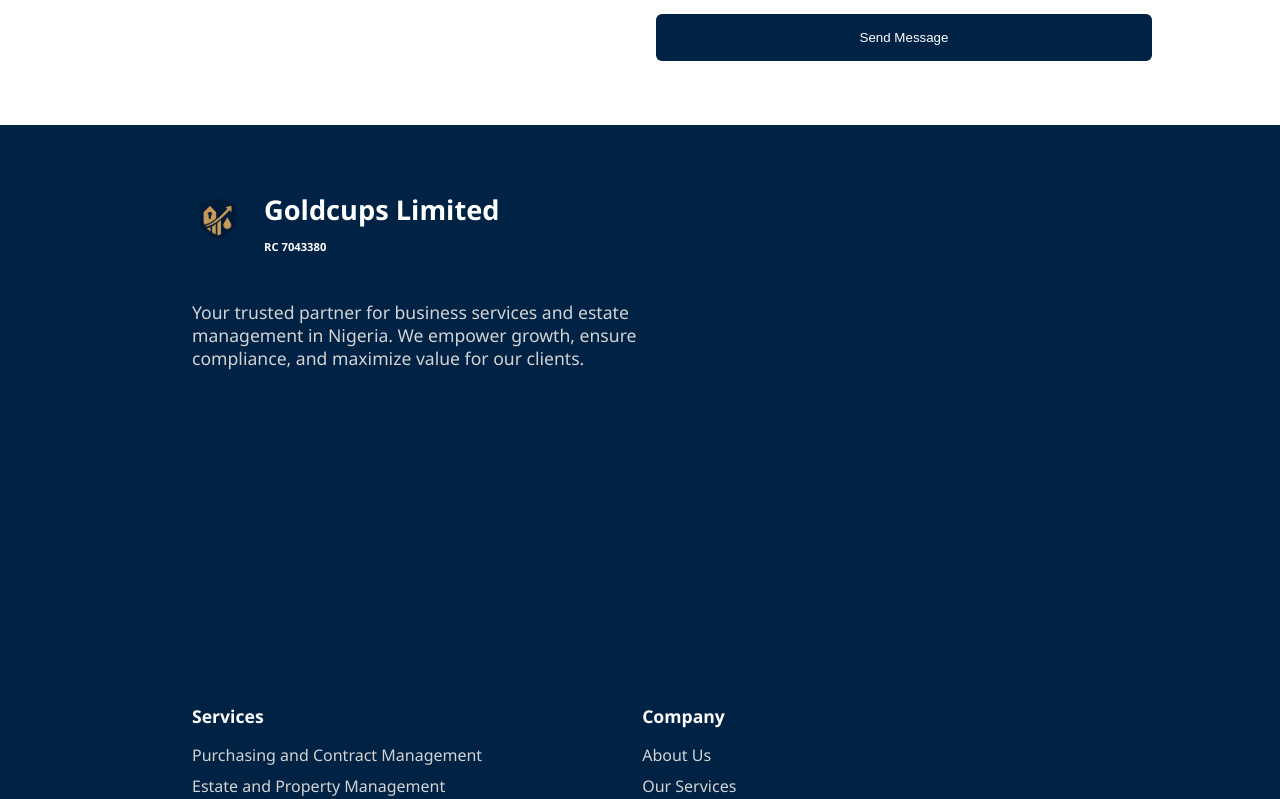
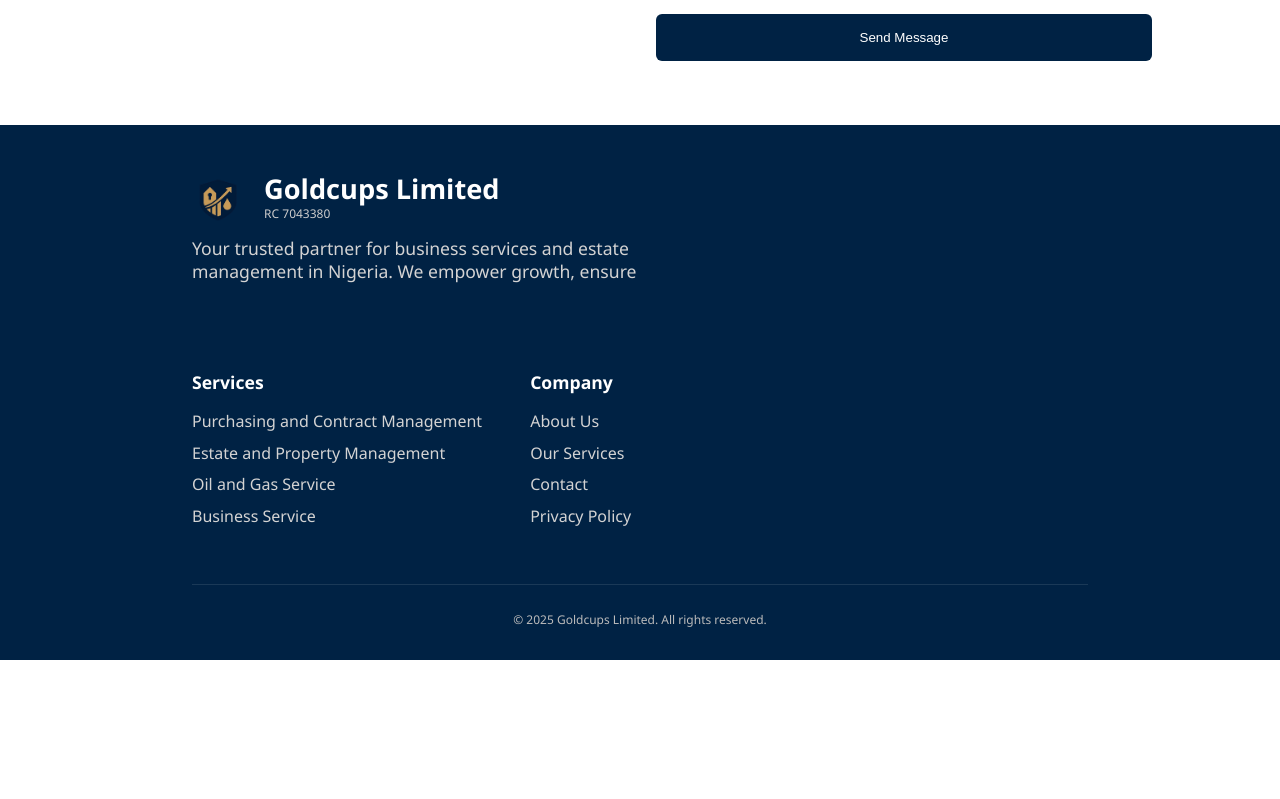
Before and after one commit to Transcend-black-magik/goldcups-limited, a React (Create React App) app: page /contact in a window 1280 px wide. Shown: the part 1201-2000 px from the top of the page. After the commit the page ends 1861 px from the top, so only its background shows below. Built offline with nearby package versions, Linux system fonts and the light colour scheme; a web font is replaced by a local one.

Commit message:
fix: new update

```diff
--- a/src/Pages/Services.jsx
+++ b/src/Pages/Services.jsx
@@ -4,6 +4,7 @@
 import { FaLeaf, FaTruck, FaShieldAlt, FaCogs, FaOilCan } from "react-icons/fa";
 import '../components/styles/ServicesPage.css';
 import heroImage from '../assets/service-image.png';
+import oilGasImage from '../assets/oilandgas.jpeg'
 
 const ServicesPage = () => {
   const location = useLocation();
@@ -143,6 +144,24 @@
             The oil and gas industry encompasses a vast network of specialized services that extend far beyond the initial exploration and drilling phases.
             These essential services form the backbone of energy operations, ensuring the safe, efficient, and profitable transformation of raw petroleum resources into the products that power our modern world.
           </p>
+
+          {/* add image here */}
+          <motion.div
+            className="section-image-container"
+            initial={{ opacity: 0, y: 40 }}
+            whileInView={{ opacity: 1, y: 0 }}
+            viewport={{ once: true }}
+            transition={{ duration: 0.8, ease: "easeOut" }}
+          >
+            <motion.img
+              src={oilGasImage}
+              alt="Oil and Gas Service"
+              className="section-image"
+              initial={{ scale: 0.95 }}
+              animate={{ scale: 1 }}
+              transition={{ duration: 0.8, ease: "easeOut" }}
+            />
+          </motion.div>
 
           <h3 className="sub-section-heading">Midstream Services</h3>
           <ul className="styled-list">
--- a/src/components/Footer.css
+++ b/src/components/Footer.css
@@ -5,32 +5,26 @@
   padding: 3rem 15% 2rem;
   font-family: 'Segoe UI', sans-serif;
   overflow: hidden;
+  box-sizing: border-box;
 }
 
 .footer-container {
   display: flex;
   flex-wrap: wrap;
   justify-content: space-between;
-  gap: 20rem;
+  gap: 4rem; /* reasonable gap */
 
   /* Animation starting state */
   opacity: 0;
   transform: translateY(20px);
   transition: opacity 0.6s ease, transform 0.6s ease;
+  box-sizing: border-box;
 }
+
 .footer-logo-container {
   display: flex;
   align-items: center;
   gap: 1rem;
-}
-
-.footer-title {
-  font-size: 1.7rem;
-  font-weight: bold;
-  color: #ffffff;
-}
-.footer-title p {
-  font-size: 0.7rem;
 }
 
 .footer-logo {
@@ -38,6 +32,28 @@
   width: auto;
   border-radius: 6px;
   object-fit: cover;
+}
+
+/* Logo text and RC number container */
+.footer-logo-text {
+  display: flex;
+  flex-direction: column;
+  line-height: 1.1;
+}
+
+.footer-title {
+  font-size: 1.7rem;
+  font-weight: bold;
+  color: #ffffff;
+  margin: 0;
+}
+
+.footer-rc {
+  font-size: 0.75rem;    /* smaller font */
+  color: #ccc;           /* lighter grey */
+  margin: 0;
+  margin-top: 0.2rem;    /* spacing below title */
+  font-weight: 400;
 }
 
 .footer-brand {
@@ -50,40 +66,30 @@
   transition: opacity 0.6s ease 0.2s, transform 0.6s ease 0.2s;
 }
 
-.footer-logo {
-  font-size: 1.5rem;
-  font-weight: bold;
-  margin-bottom: 1.5rem;
-  color: #ffffff;
-  display: flex;
-  align-items: center;
-  gap: 0.5rem;
-}
-
 .footer-description {
   font-size: 1.1rem;
   line-height: 1.3;
   max-width: 100%;
-
-  /* Show all text but limit height to 2 lines */
-  height: calc(1rem * 1.3 * 2);
-  overflow: visible;
+  max-height: calc(1.1rem * 1.3 * 2);
+  overflow: hidden;
   white-space: normal;
   word-break: break-word;
   overflow-wrap: break-word;
   color: #d3d3d3;
+  margin: 1rem 0 0 0;
 }
 
 .footer-columns {
   flex: 2 1 600px;
   display: flex;
-  gap: 10rem;
+  gap: 3rem;
   justify-content: flex-start;
 
   /* Animation starting state */
   opacity: 0;
   transform: translateY(20px);
   transition: opacity 0.6s ease 0.4s, transform 0.6s ease 0.4s;
+  box-sizing: border-box;
 }
 
 .footer-column {
@@ -106,6 +112,7 @@
 .footer-column li {
   margin-bottom: 0.6rem;
   color: #d3d3d3;
+  font-size: 1rem;
 }
 
 .footer-column li a {
@@ -174,13 +181,17 @@
     padding: 2rem 3%;
   }
 
-  .footer-logo {
+  .footer-title {
     font-size: 1.3rem;
+  }
+
+  .footer-rc {
+    font-size: 0.6rem;
   }
 
   .footer-description {
     font-size: 0.9rem;
-    height: calc(0.9rem * 1.3 * 2);
+    max-height: calc(0.9rem * 1.3 * 2);
   }
 
   .footer-column h4 {
--- a/src/components/Footer.jsx
+++ b/src/components/Footer.jsx
@@ -1,6 +1,6 @@
 import React, { useEffect, useRef, useState } from 'react';
 import { Link } from 'react-router-dom';
-import logoImg from '../assets/main-logo.png'; // Ensure the path is correct
+import logoImg from '../assets/main-logo.png'; // Update the path if needed
 import './Footer.css';
 
 const Footer = () => {
@@ -26,22 +26,20 @@
   }, []);
 
   return (
-    <footer
-      className="footer"
-      ref={footerRef}
-    >
+    <footer className="footer" ref={footerRef}>
       <div className={`footer-container ${isVisible ? 'footer-animate' : ''}`}>
         <div className={`footer-brand ${isVisible ? 'footer-animate' : ''}`}>
           <div className="footer-logo-container">
             <img src={logoImg} alt="Goldcups Limited Logo" className="footer-logo" />
-            <h1 className="footer-title">Goldcups Limited <p>RC 7043380</p></h1>
-
+            <div className="footer-logo-text">
+              <h1 className="footer-title">Goldcups Limited</h1>
+              <p className="footer-rc">RC 7043380</p>
+            </div>
           </div>
           <p className="footer-description">
             Your trusted partner for business services and estate management in Nigeria. We empower growth,
             ensure compliance, and maximize value for our clients.
           </p>
-
         </div>
 
         <div className={`footer-columns ${isVisible ? 'footer-animate' : ''}`}>
@@ -50,7 +48,7 @@
             <ul>
               <li>Purchasing and Contract Management</li>
               <li>Estate and Property Management</li>
-              <li>OIl and Gas Management</li>
+              <li>Oil and Gas Service</li>
               <li>Business Service</li>
             </ul>
           </div>
--- a/src/components/styles/ServicesPage.css
+++ b/src/components/styles/ServicesPage.css
@@ -92,6 +92,18 @@
 .custom-section.alt-bg {
   background-color: transparent;
 }
+.section-image-container {
+  margin: 2rem 0;
+  text-align: center;
+}
+
+.section-image {
+  max-width: 100%;
+  height: auto;
+  border-radius: 10px;
+  box-shadow: 0 4px 10px rgba(0,0,0,0.2);
+}
+
 
 .custom-overlay {
   max-width: 1120px;
@@ -156,7 +168,8 @@
   inset: 0;
   background-size: cover;
   background-position: center;
-  background-image: var(--core-bg, url("../../assets/value-image.png"));
+  background-color: #042f56;
+  /* background-image: var(--core-bg, url("../../assets/value-image.png")); */
   transform: scale(1);
   animation: coreZoom 30s ease-in-out infinite alternate;
   z-index: 0;
```
Also changed, not shown: src/assets/oilandgas.jpeg (added), 1 other file (tests, documents, lock files or other folders).
